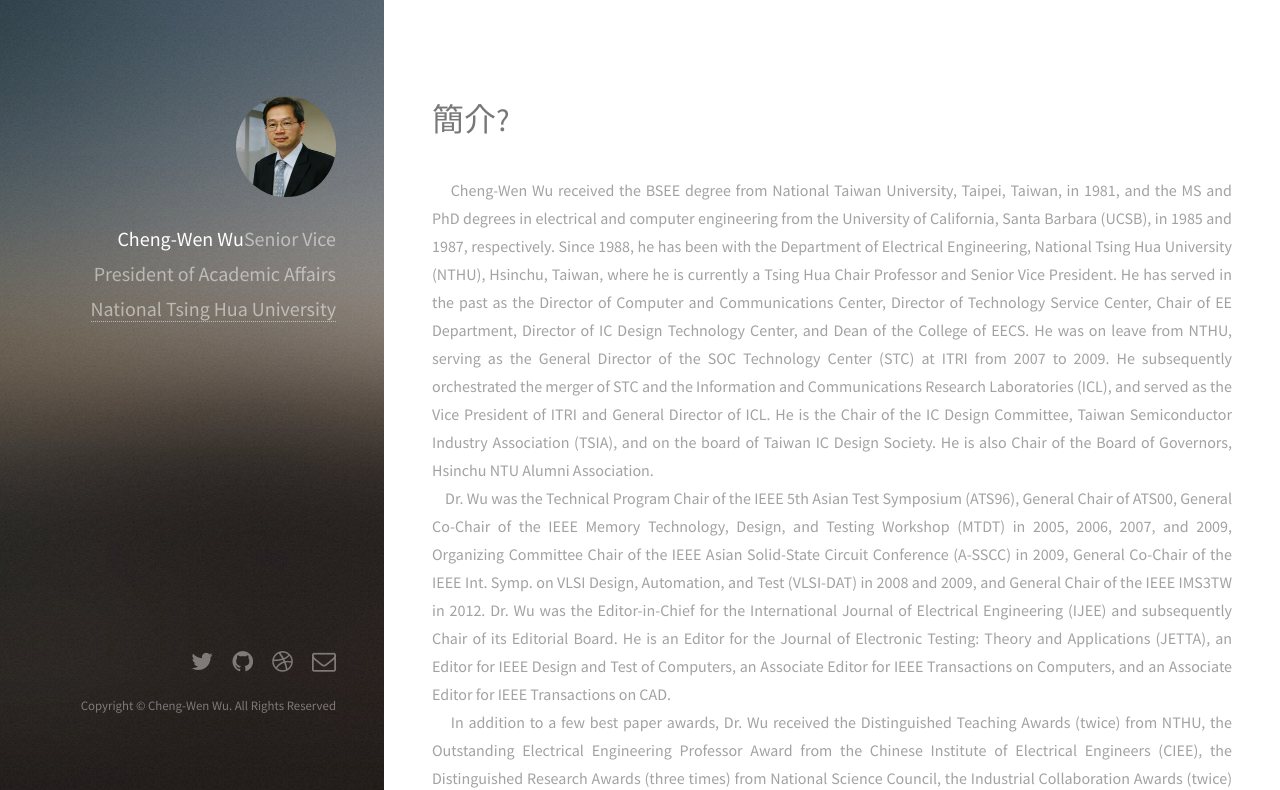
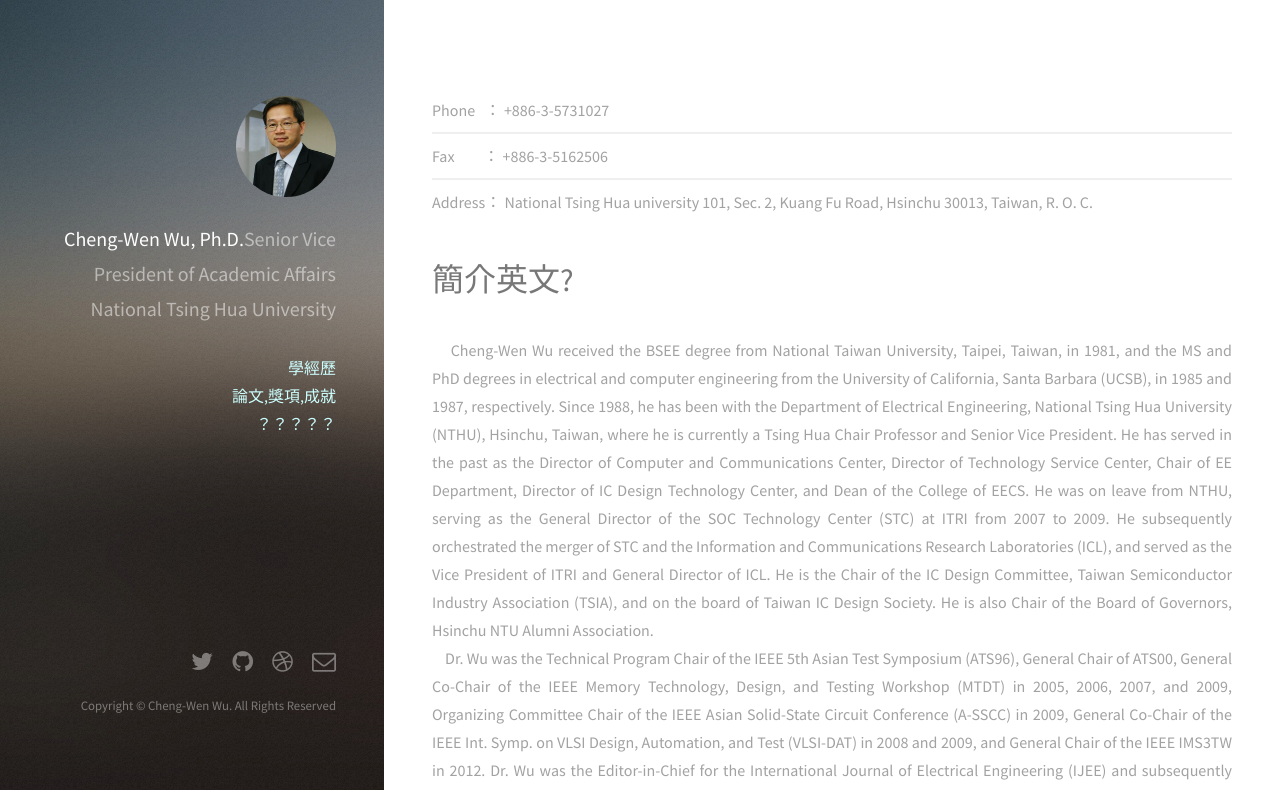
Before and after one commit to gt212345/cww, a plain HTML site: page index.html in a window 1280 px wide. Shown: the top 790 px of the page. Drawn offline with Linux system fonts and the light colour scheme.

Commit message:
<a> border-bottom:none

```diff
--- a/css/style.css
+++ b/css/style.css
@@ -40,7 +40,7 @@
 		-o-transition: color 0.2s ease-in-out, border-color 0.2s ease-in-out;
 		-ms-transition: color 0.2s ease-in-out, border-color 0.2s ease-in-out;
 		transition: color 0.2s ease-in-out, border-color 0.2s ease-in-out;
-		border-bottom: dotted 1px;
+		/*border-bottom: dotted 1px;*/
 		color: #49bf9d;
 		text-decoration: none;
 	}
--- a/index.html
+++ b/index.html
@@ -32,8 +32,13 @@
 		<!-- Header -->
 			<header id="header">
 				<a href="#" class="image avatar"><img src="images/avatar_Fotor.jpg" alt="" /></a>
-				<h1><strong>Cheng-Wen Wu</strong><br />Senior Vice President of Academic Affairs<br />
-				<a href="http://www.nthu.edu.tw/">National Tsing Hua University</a></h1>
+				<h1><strong>Cheng-Wen Wu,&nbsp;Ph.D.</strong><br />Senior Vice President of Academic Affairs<br />
+				<a href="http://www.nthu.edu.tw/">National Tsing Hua University</a></h1><br />
+				<p>
+					<a href="#" style="color:#CCFFFF" style="text-decoration:none;">學經歷</a><br />
+					<a href="#" style="color:#CCFFFF">論文,獎項,成就</a><br />
+					<a href="#" style="color:#CCFFFF">？？？？？</a>
+				</p>
 			</header>
 
 		<!-- Main -->
@@ -41,8 +46,16 @@
 
 				<!-- One -->
 					<section id="one">
+						<ul class="alt">
+							<li>Phone&nbsp;&nbsp;&nbsp;：	+886-3-5731027</li>
+							<li>Fax&nbsp;&nbsp;&nbsp;&nbsp;&nbsp;&nbsp;&nbsp;&nbsp;&nbsp;：	+886-3-5162506</li>
+							<li>Address：	National Tsing Hua university
+											101, Sec. 2, Kuang Fu Road,
+											Hsinchu 30013, Taiwan, R. O. C.
+							</li>
+						</ul>
 						<header class="major">
-							<h2>簡介?</h2>
+							<h2>簡介英文?</h2>
 						</header>
 						<p>&nbsp;&nbsp;&nbsp;&nbsp;Cheng-Wen Wu received the BSEE degree from National Taiwan University, Taipei, Taiwan, in 1981, and the MS and PhD degrees in electrical and computer engineering from the University of California, Santa Barbara (UCSB), in 1985 and 1987, respectively. Since 1988, he has been with the Department of Electrical Engineering, National Tsing Hua University (NTHU), Hsinchu, Taiwan, where he is currently a Tsing Hua Chair Professor and Senior Vice President. He has served in the past as the Director of Computer and Communications Center, Director of Technology Service Center, Chair of EE Department, Director of IC Design Technology Center, and Dean of the College of EECS. He was on leave from NTHU, serving as the General Director of the SOC Technology Center (STC) at ITRI from 2007 to 2009. He subsequently orchestrated the merger of STC and the Information and Communications Research Laboratories (ICL), and served as the Vice President of ITRI and General Director of ICL. He is the Chair of the IC Design Committee, Taiwan Semiconductor Industry Association (TSIA), and on the board of Taiwan IC Design Society. He is also Chair of the Board of Governors, Hsinchu NTU Alumni Association.<br>
 
```
